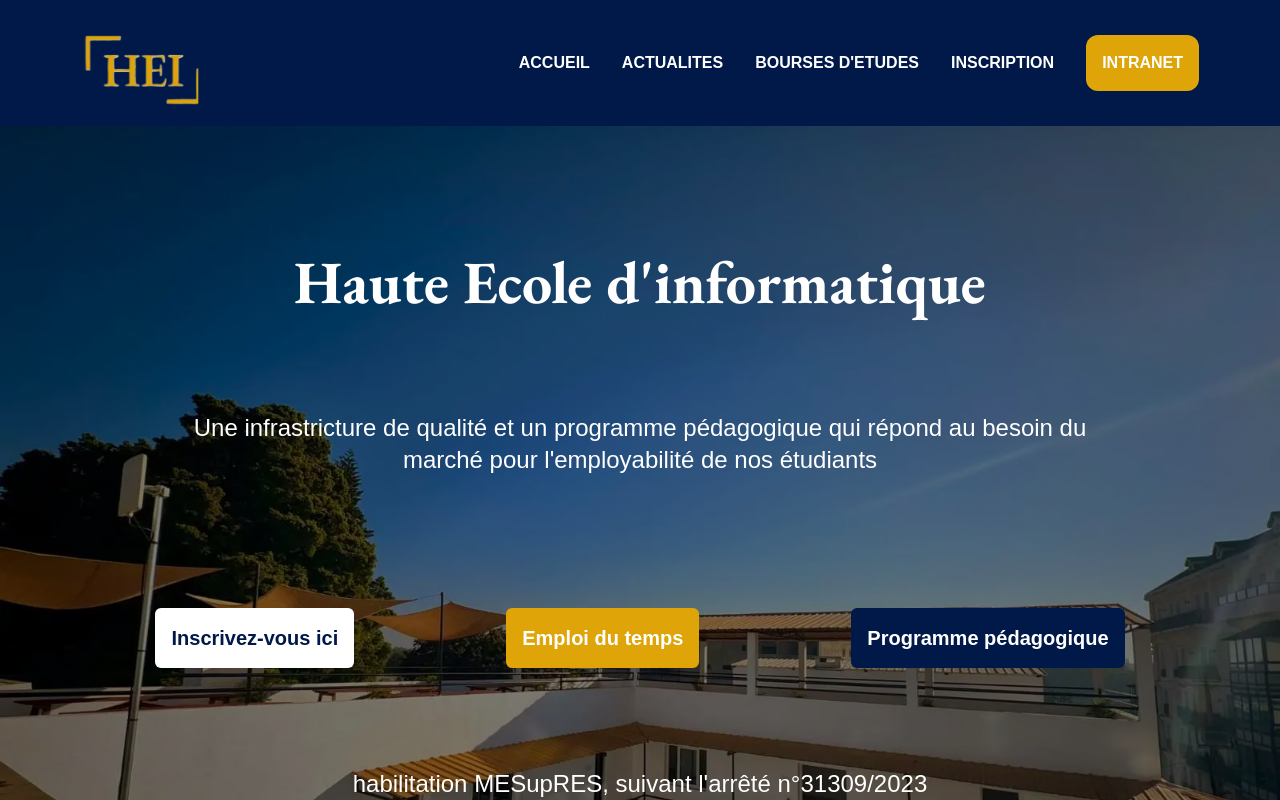
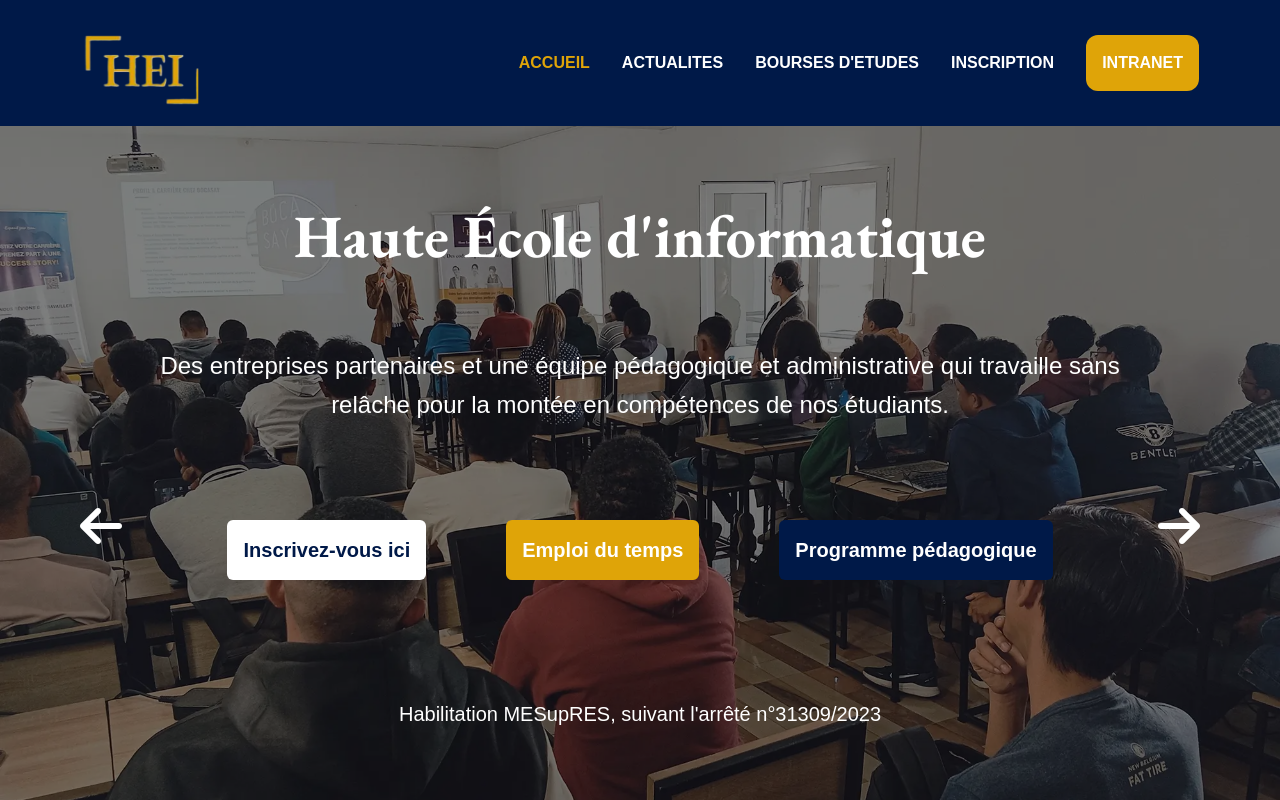
Before and after one commit to Fiononantsoa01/First-react-training, a React (Vite) app: page / in a window 1280 px wide. Shown: the top 800 px of the page. Built offline with nearby package versions, Linux system fonts and the light colour scheme.

Commit message:
Update hero section

```diff
--- a/src/components/Hero.jsx
+++ b/src/components/Hero.jsx
@@ -1,28 +1,100 @@
+import { useState, useEffect } from "react";
 import banner from '../assets/image/heibanner.webp';
+import banner2 from '../assets/image/hei-banner-2.webp';
+import banner3 from '../assets/image/hei-banner-3.webp';
+
+const slides = [
+  {
+    image: banner2,
+    text: "« L’éducation est l’arme la plus puissante pour changer le monde » selon Nelson Mandela. L’éducation dans l’informatique est une arme très puissante pour lutter contre la pauvreté à Madagascar » selon HEI. C’est notre mission.",
+  },
+  {
+    image: banner3,
+    text: "Des entreprises partenaires et une équipe pédagogique et administrative qui travaille sans relâche pour la montée en compétences de nos étudiants.",
+  },
+  {
+    image: banner,
+    text: "Une infrastructure de qualité et un programme pédagogique qui répond au besoin du marché pour l’employabilité de nos étudiants.",
+  },
+];
+
 function Hero() {
+  const [current, setCurrent] = useState(0);
+  useEffect(() => {
+    const interval = setInterval(() => {
+      setCurrent(prev => (prev + 1) % slides.length);
+    }, 4000);
+
+    return () => clearInterval(interval);  // cleanup pour éviter fuites mémoire
+  }, []);
+  const prevSlide = () => {
+    setCurrent((prev) => (prev - 1 + slides.length) % slides.length);
+  };
+
+  const nextSlide = () => {
+    setCurrent((prev) => (prev + 1) % slides.length);
+  };
+
   return (
-        <div className="relative bg-cover px-14 h-screen"
-            style={{ backgroundImage: `URL(${banner})` }}>
-            <div className='absolute z-1 inset-0 bg-black/50'></div>
-            <div className='relative z-10 h-full Hero flex justify-center items-center mr-auto flex-col  space-y-25'>
-                <h1 className='tittle h1'>Haute Ecole d'informatique</h1>
-                <h2 className='text-white text-2xl text-center mx-25'>
-                    Une infrastricture de qualité et un programme pédagogique qui répond au besoin du marché pour l'employabilité
-                    de nos étudiants
+    <div
+      className="relative bg-cover bg-center h-screen transition-all duration-700 px-14 text-center text-white"
+      id="Accueil"
+      style={{ backgroundImage: `url(${slides[current].image})` }}
+    >
+      <div className="absolute inset-0 bg-black/50 "></div>
+      <div className="relative z-10 h-full flex flex-col justify-center items-center text-center gap-20 pt-20 ">
+        <h1 className="tittle h1 text-white text-6xl font-bold">
+          Haute École d'informatique
+        </h1>
+        <h2 className="text-white text-2xl max-w-5xl leading-relaxed px-4">
+          {slides[current].text}
         </h2>
-                <ul className="list flex justify-between  space-x-38 flex-row mt-8">
-                    <li className='list-items list-items-1'>
-                        <a href="">Inscrivez-vous ici</a></li>
-                    <li className=' list-items list-items-2'>
-                        <a href="">Emploi du temps</a></li>
-                    <li className='list-items-3 list-items'>
-                        <a href="">Programme pédagogique</a></li>
+        <ul className="list flex justify-between space-x-20 mt-4">
+          <li className="list-items list-items-1">
+            <a href="#">Inscrivez-vous ici</a>
+          </li>
+          <li className="list-items list-items-2">
+            <a href="#">Emploi du temps</a>
+          </li>
+          <li className="list-items list-items-3">
+            <a href="#">Programme pédagogique</a>
+          </li>
         </ul>
-                <h2 className='text-white text-2xl text-center mx-25'>
-                    habilitation MESupRES, suivant l'arrêté n°31309/2023
+        <h2 className="text-white text-xl mt-10">
+          Habilitation MESupRES, suivant l'arrêté n°31309/2023
         </h2>
+        <div className="flex gap-4 mt-4 size-40">
+          {slides.map((_, i) => (
+            <span
+              key={i}
+              className={`w-3 h-3 rounded-full ${i === current ? "bg-white" : "bg-white/50"
+                }`}
+            ></span>
+          ))}
+        </div>
+        <button
+          onClick={prevSlide}
+          className="absolute left-4 top-1/2 -translate-y-1/2 z-10
+             rounded-full p-2
+             hover:bg-white
+             transition-colors duration-300"
+        >
+          <i className="icone fa-solid fa-arrow-left text-inherit" style={{color: "white"}}></i>
+        </button>
+
+        <button
+          onClick={nextSlide}
+          className="absolute right-4 top-1/2 -translate-y-1/2 z-10
+              rounded-full p-2
+             hover:bg-white
+             transition-colors duration-300"
+        >
+          <i className="icone fa-solid fa-arrow-right text-inherit"></i>
+        </button>
+
       </div>
     </div>
   );
 }
-export default Hero
+
+export default Hero;
--- a/src/components/Navbar.jsx
+++ b/src/components/Navbar.jsx
@@ -5,7 +5,7 @@ function Navbar(){
           <img src={logo} alt="Logo" style={{ height: '110px' }} />
           <ul className='navigation-bar-items flex justify-between items-center
            space-x-8 text-white font-bold text-l'>
-            <li className='hover:text-secondary'><a href="#">ACCUEIL</a></li>
+            <li className='hover:text-secondary' style={{color: '#DFA408'}}><a href="#">ACCUEIL</a></li>
             <li className=' hover:text-secondary'><a href="#">ACTUALITES</a></li>
             <li className=' hover:text-secondary'><a href="#">BOURSES D'ETUDES</a></li>
             <li className=' hover:text-secondary'><a href="#">INSCRIPTION</a></li>
--- a/src/index.css
+++ b/src/index.css
@@ -71,6 +71,16 @@
   .list-items-3{
     background-color: var(--primary);
   }
+.icone {
+  color: white !important;
+  transition: color 0.3s ease;
+}
+
+.icone:hover {
+  color: black !important;
+}
+
+
   /*about*/
   .h2{
     color: var(--primary);
```
Lines whose indentation alone changed are shown as unchanged.
